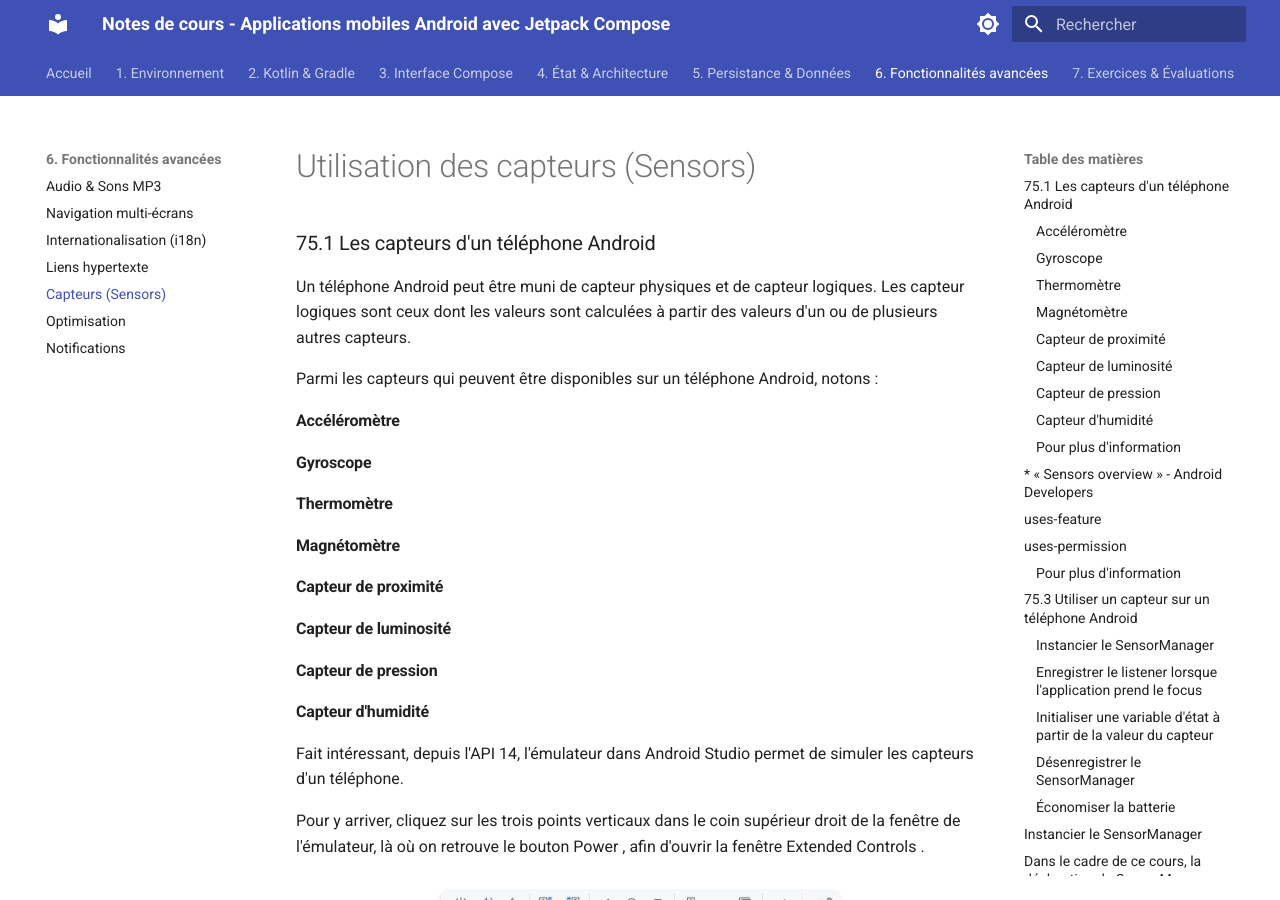
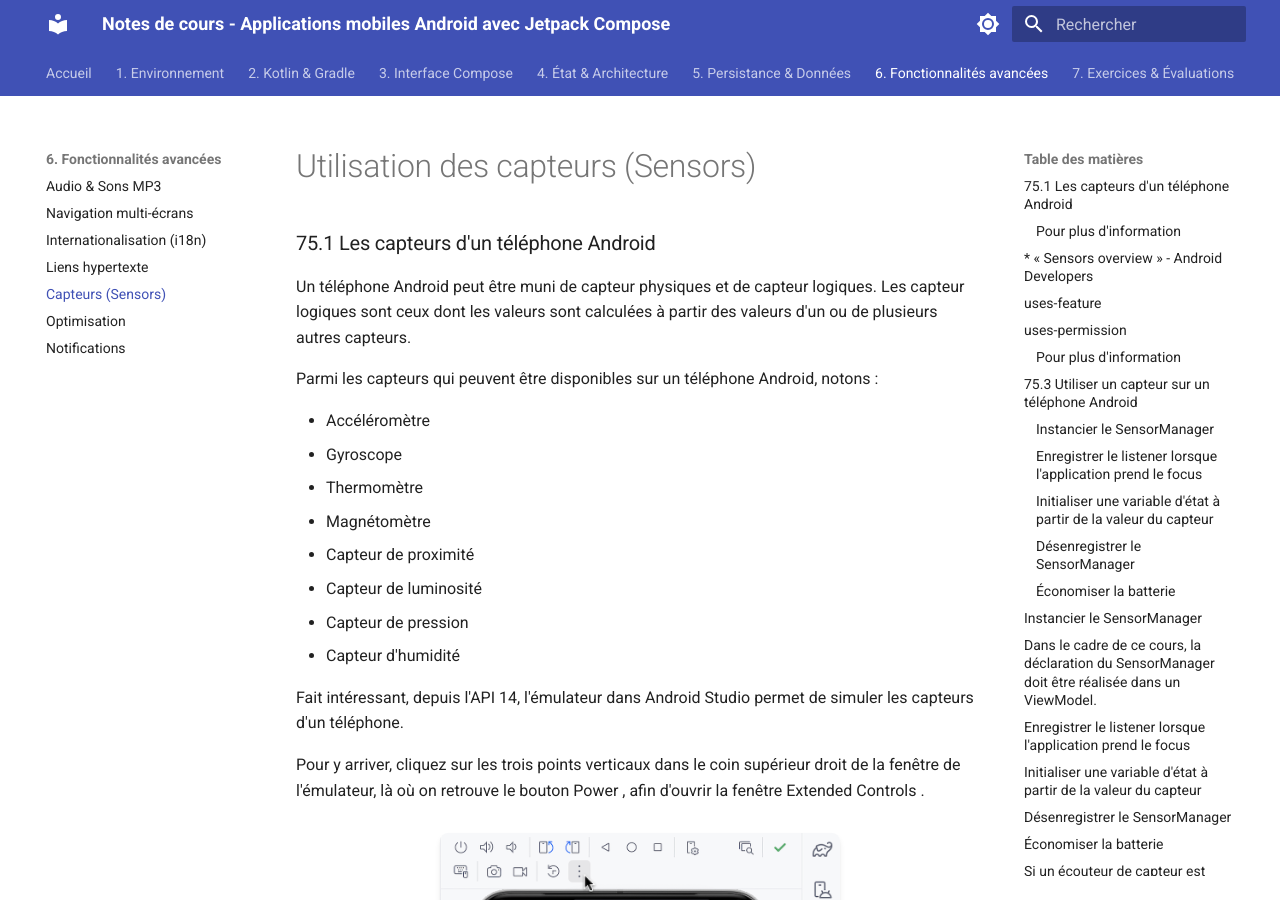
Before and after one commit to Apps-Mobiles-2-Victo/notes_de_cours, an MkDocs documentation site: the page built from docs/06-fonctionnalites-avancees/capteurs.md, in a window 1280 px wide and 900 px high. Built offline with MkDocs 1.6.1 and Material for MkDocs 9.7.7, drawn with Linux system fonts in a browser that asks for light colours; some of the changed text lies outside the part shown.

Commit message:
Refactor sensor list formatting for improved readability in documentation

```diff
--- a/docs/06-fonctionnalites-avancees/capteurs.md
+++ b/docs/06-fonctionnalites-avancees/capteurs.md
@@ -14,28 +14,14 @@ Un téléphone Android peut être muni de capteur physiques et de capteur logiqu
 Parmi les capteurs qui peuvent être disponibles sur un téléphone Android, notons :
 
 
-#### Accéléromètre
-
-
-#### Gyroscope
-
-
-#### Thermomètre
-
-
-#### Magnétomètre
-
-
-#### Capteur de proximité
-
-
-#### Capteur de luminosité
-
-
-#### Capteur de pression
-
-
-#### Capteur d'humidité
+- Accéléromètre
+- Gyroscope
+- Thermomètre
+- Magnétomètre
+- Capteur de proximité
+- Capteur de luminosité
+- Capteur de pression
+- Capteur d'humidité
 
 
 Fait intéressant, depuis l'API 14, l'émulateur dans Android Studio permet de simuler les capteurs d'un téléphone.
```
Also changed, not shown: docs/07-exercices-evaluations/exercices-partie3.md (+2 -7 lines).
